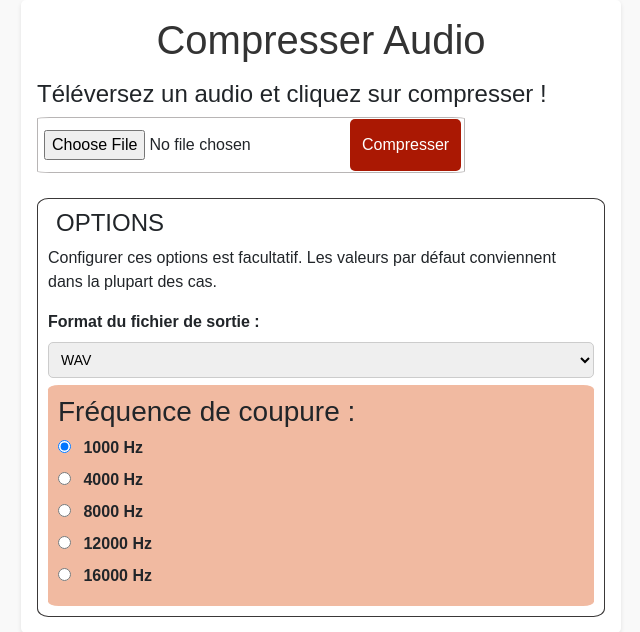
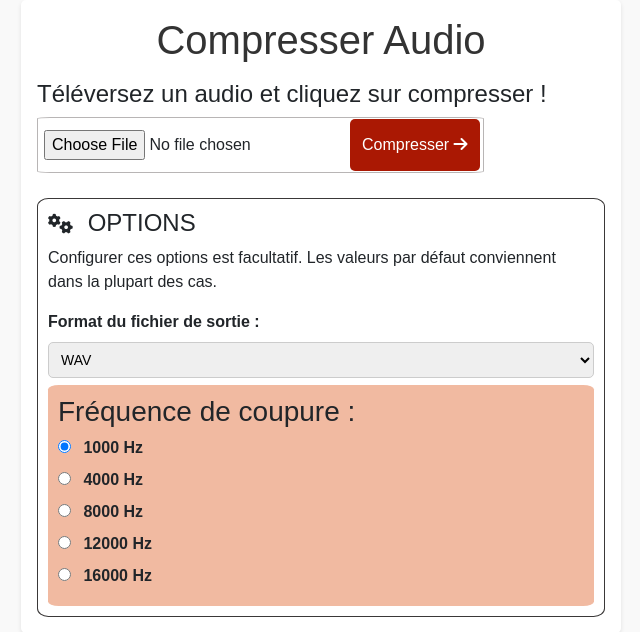
Before and after one commit to diopmedoune/audio-processing, a Django app: page /compression/ in a window 1280 px wide. Shown: the part 56-688 px from the top of the page, without its empty margins (319-959 px from the left). Run offline with Django 5.2, Linux system fonts and the light colour scheme.

Commit message:
Update app compression (add of font awesome)

```diff
--- a/templates/base.html
+++ b/templates/base.html
@@ -15,6 +15,8 @@
         <link rel="stylesheet" href="{% static 'audio_compression/css/compression.css' %}">
         <link rel="stylesheet" href="{% static 'abnormal_noise_detection/css/noise_detection.css' %}">
         <link rel="stylesheet" href="{% static 'audio_noise_reduction/css/noise_reduction.css' %}">
+        <!-- Font Awesome -->
+        <link href="https://cdnjs.cloudflare.com/ajax/libs/font-awesome/6.5.0/css/all.min.css" rel="stylesheet">
     </head>
     <body>
         <!-- Include Navbar -->
```
